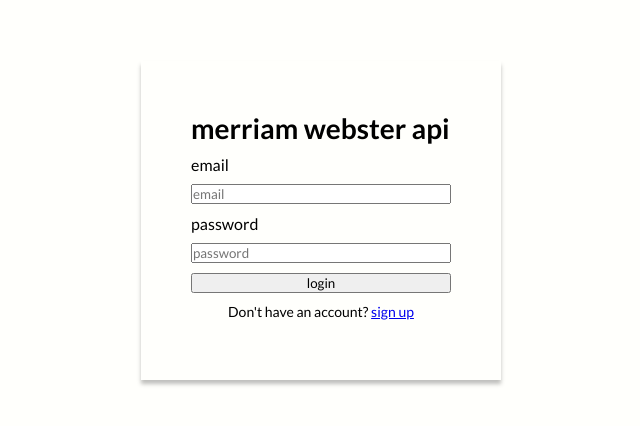
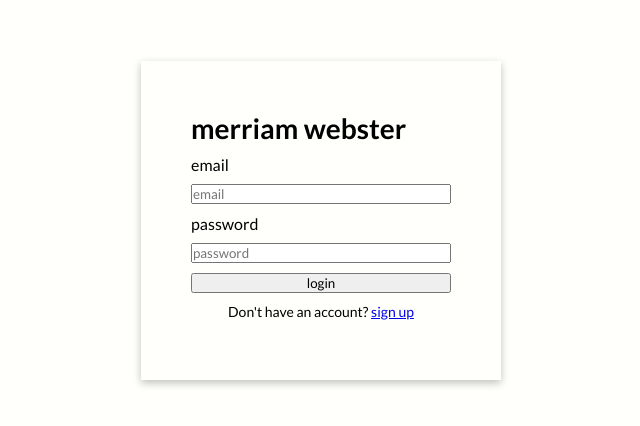
Before and after one commit to chrisflodin/merriam-webster, a React (Create React App) app: page /login in a window 1280 px wide. Shown: the part 180-606 px from the top of the page, without its empty margins (319-959 px from the left). Built offline with nearby package versions, Linux system fonts and the light colour scheme.

Commit message:
removed App.ts and fixed react-router 5 - react 18 compatibility bug

```diff
--- a/public/index.html
+++ b/public/index.html
@@ -5,10 +5,7 @@
     <link rel="icon" href="%PUBLIC_URL%/favicon.ico" />
     <meta name="viewport" content="width=device-width, initial-scale=1" />
     <meta name="theme-color" content="#000000" />
-    <meta
-      name="description"
-      content="Web site created using create-react-app"
-    />
+    <meta name="description" content="Web site created using create-react-app" />
     <link rel="apple-touch-icon" href="%PUBLIC_URL%/logo192.png" />
     <!--
       manifest.json provides metadata used when your web app is installed on a
@@ -24,7 +21,7 @@
       work correctly both with client-side routing and a non-root public URL.
       Learn how to configure a non-root public URL by running `npm run build`.
     -->
-    <title>React App</title>
+    <title>merriam webster</title>
   </head>
   <body>
     <noscript>You need to enable JavaScript to run this app.</noscript>
--- a/src/App.module.scss
+++ /dev/null
@@ -1,3 +0,0 @@
-.app {
-  height: 100vh;
-}
--- a/src/App.tsx
+++ /dev/null
@@ -1,15 +0,0 @@
-import { BrowserRouter as Router } from "react-router-dom";
-import appStyles from "./App.module.scss";
-import Routes from "./features/routes";
-
-function App() {
-  return (
-    <Router>
-      <div className={appStyles.app}>
-        <Routes></Routes>
-      </div>
-    </Router>
-  );
-}
-
-export default App;
--- a/src/features/login/Login.module.scss
+++ b/src/features/login/Login.module.scss
@@ -12,7 +12,7 @@
   display: flex;
   flex-direction: column;
   justify-content: center;
-  box-shadow: 0px 4px 4px rgba(0, 0, 0, 0.25);
+  box-shadow: 0px 3px 8px rgba(0, 0, 0, 0.25);
 
   * {
     margin-bottom: 10px;
--- a/src/features/login/Login.tsx
+++ b/src/features/login/Login.tsx
@@ -7,7 +7,7 @@
   return (
     <div className={loginStyles.page}>
       <div className={loginStyles.container}>
-        <h1 className={loginStyles.title}>merriam webster api</h1>
+        <h1 className={loginStyles.title}>merriam webster</h1>
         <p className={""}>email</p>
         <input type="text" placeholder="email" />
         <p className={""}>password</p>
--- a/src/features/routes.tsx
+++ b/src/features/routes.tsx
@@ -4,12 +4,12 @@
 
 function Routes() {
   return (
-    <>
+    <div style={{ height: "100vh" }}>
       <Switch>
         <Route exact path={"/"} component={Main}></Route>
-        <Route path={"/login"} component={Login}></Route>
+        <Route exact path={"/login"} component={Login}></Route>
       </Switch>
-    </>
+    </div>
   );
 }
 
--- a/src/index.tsx
+++ b/src/index.tsx
@@ -1,14 +1,17 @@
 import React from "react";
 import ReactDOM from "react-dom/client";
 import "./styles/index.scss";
-import App from "./App";
+import { BrowserRouter as Router } from "react-router-dom";
+import Routes from "./features/routes";
 import reportWebVitals from "./reportWebVitals";
 
 const root = ReactDOM.createRoot(document.getElementById("root") as HTMLElement);
 root.render(
-  <React.StrictMode>
-    <App />
-  </React.StrictMode>
+  <Router>
+    <React.StrictMode>
+      <Routes></Routes>
+    </React.StrictMode>
+  </Router>
 );
 
 // If you want to start measuring performance in your app, pass a function
```
Also changed, not shown: 1 other file (tests, documents, lock files or other folders).
